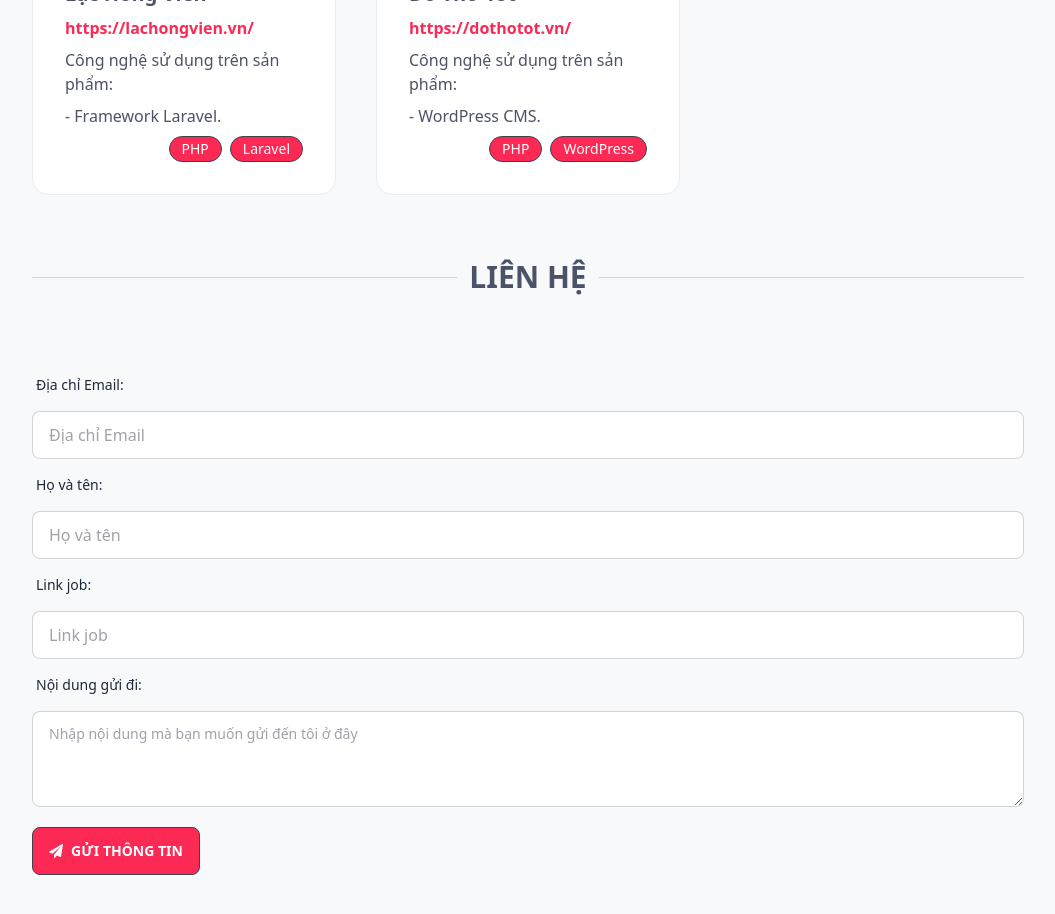
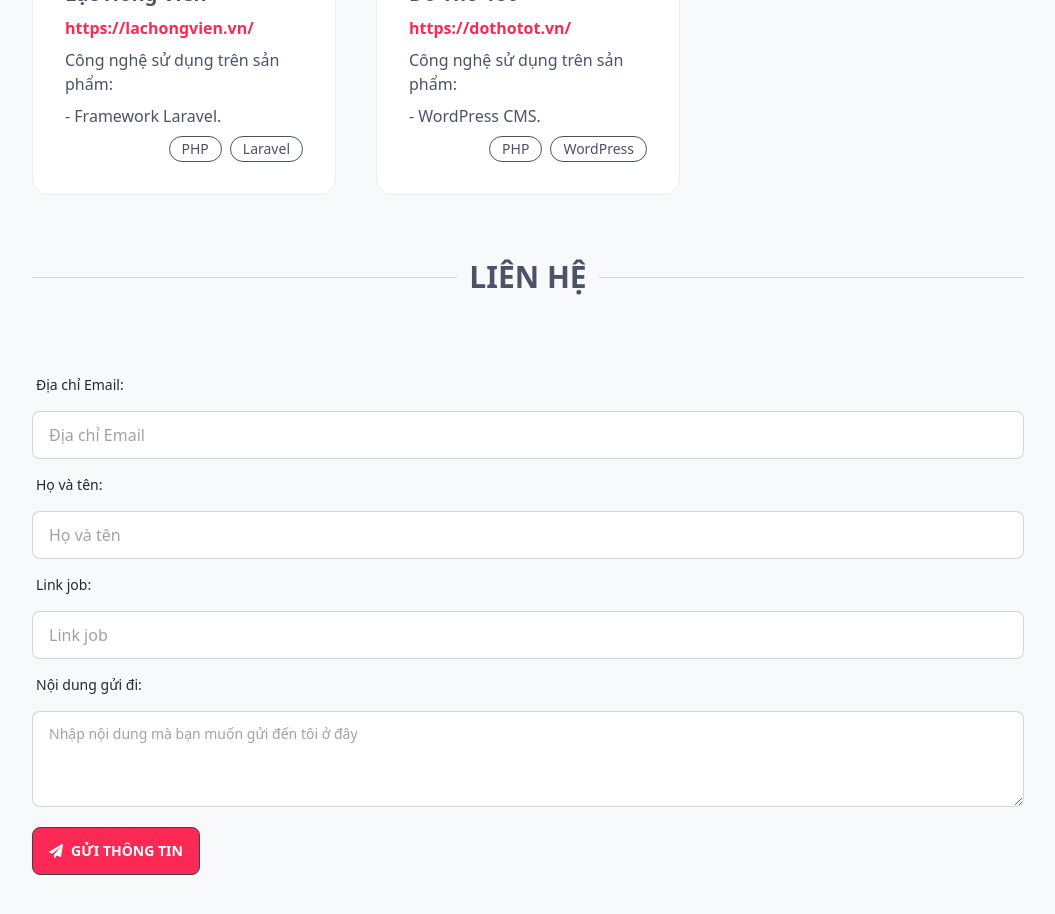
Before and after one commit to tuanductran/cv, a Vue app: page / in a window 1280 px wide. Shown: the part 2300-3214 px from the top of the page, without its empty margins (112-1167 px from the left). Built offline with nearby package versions, Linux system fonts and the light colour scheme.

Commit message:
Recovery file

```diff
--- a/src/views/Clients/ClientDetails/index.vue
+++ b/src/views/Clients/ClientDetails/index.vue
@@ -16,7 +16,7 @@
           {{ description }}
     </p>
     <div class="card-actions justify-end">
-      <div class="badge bg-vnodesign !text-white p-3" v-for="tech, k in client.builtWidth" :key="k">
+      <div class="badge badge-outline p-3" v-for="tech, k in client.builtWidth" :key="k">
           {{ tech }}
       </div>
     </div>
```
